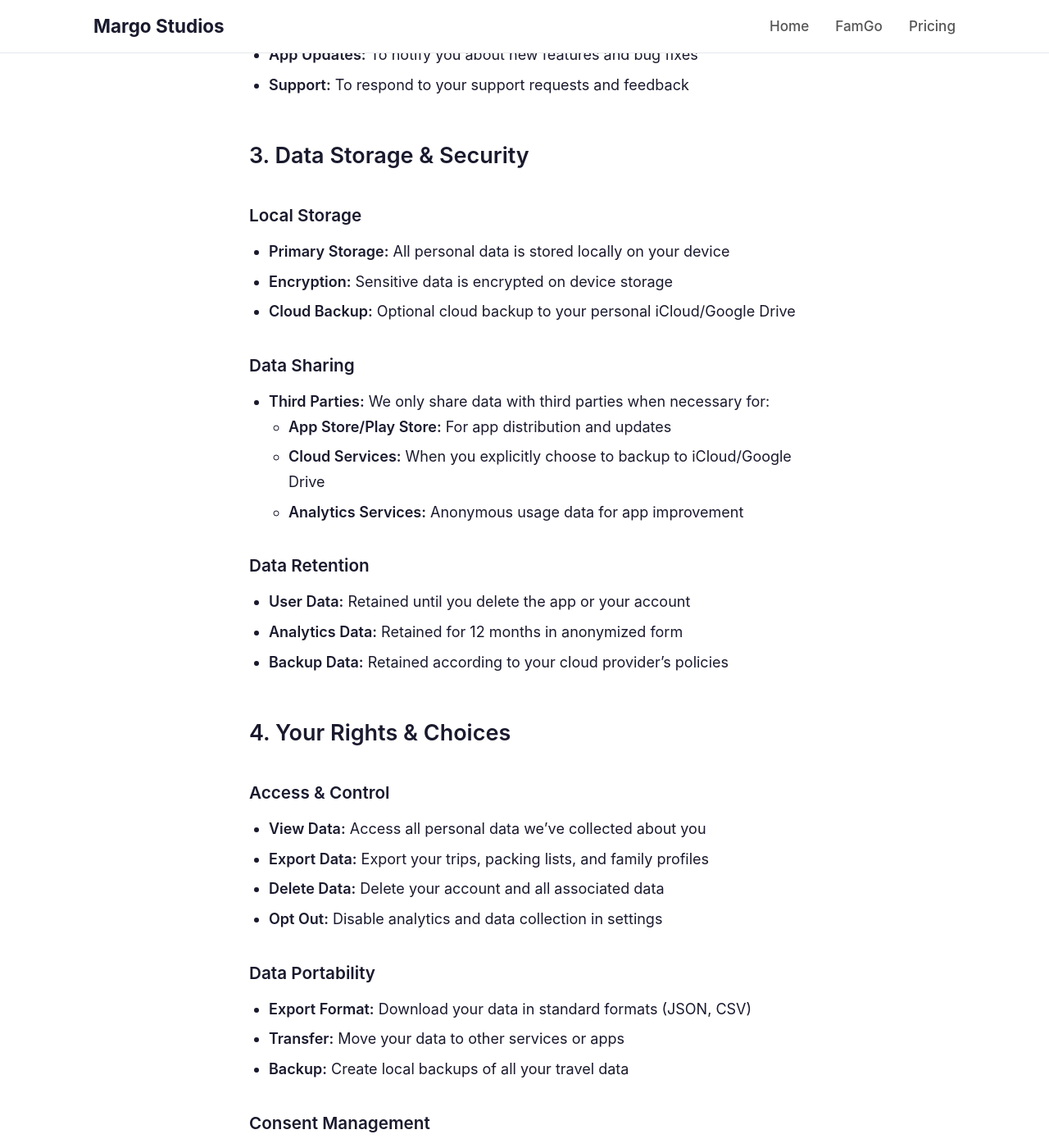
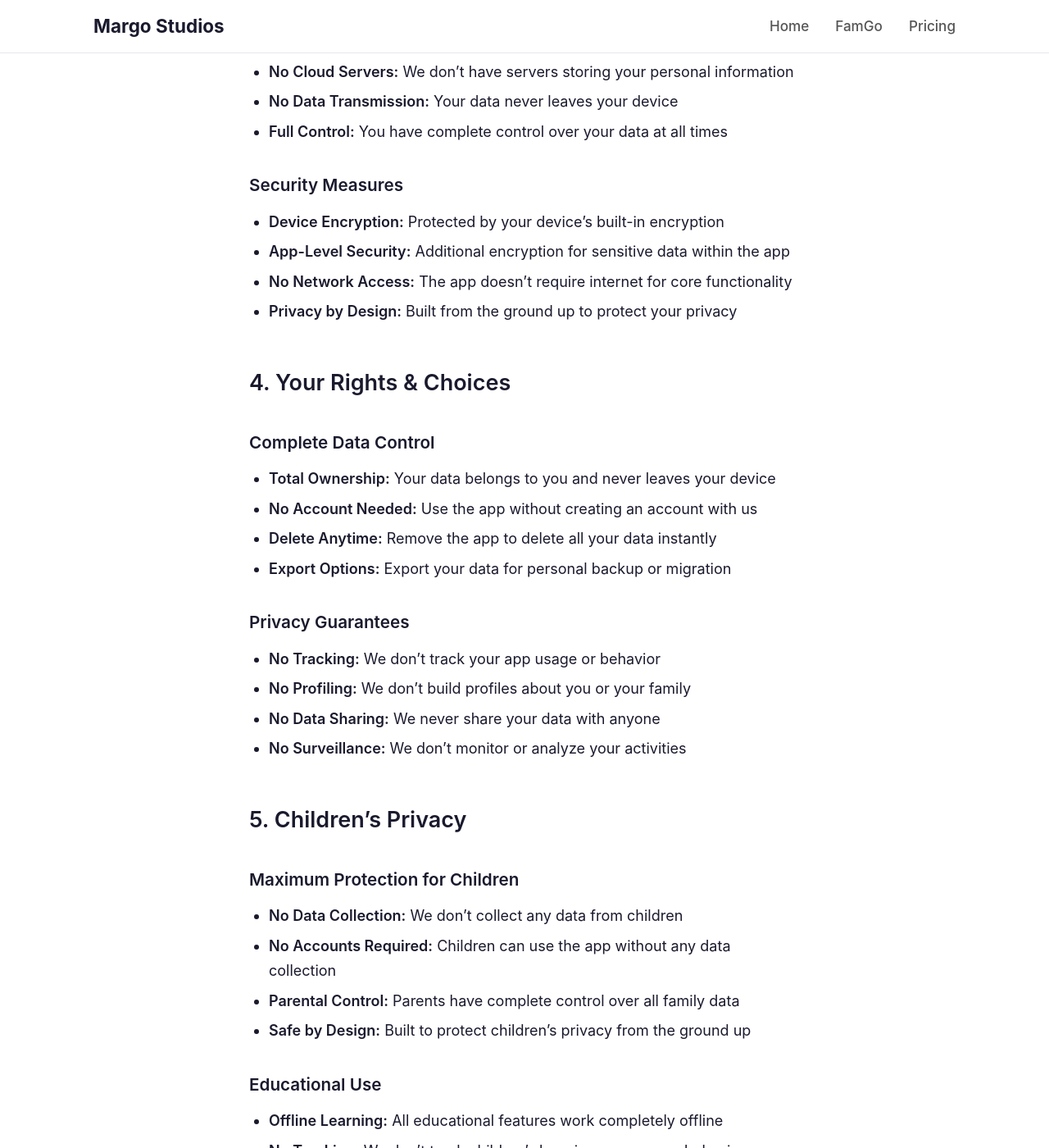
Before and after one commit to margostudios/margostudios-website, a Jekyll site: the page built from _pages/privacy-policy.md, in a window 1280 px wide and 1400 px high, scrolled down 1523 px. Shown: the whole window at 82% size. Built offline with Jekyll 4.4.1, drawn with Linux system fonts in a browser that asks for light colours; some of the changed text lies outside the part shown.

Commit message:
updated to accurately portray the privacy of the app

```diff
--- a/_pages/privacy-policy.md
+++ b/_pages/privacy-policy.md
@@ -8,115 +8,103 @@ permalink: /privacy-policy/
 
 ## 1. Information We Collect
 
-### Personal Information
+### No Data Collection
+- **Local Storage Only:** We do not collect, store, or transmit any of your personal data
+- **Offline First:** All your information remains on your device
+- **No Analytics:** We don't track how you use the app
+- **No Marketing:** We don't collect data for advertising or marketing purposes
+
+### What You Store Locally
 - **Family Member Data:** Names, ages, relationships, passport expiration dates
 - **Trip Information:** Destinations, dates, travel details
 - **Packing Lists:** Items you need to pack, quantities, categories
 - **Documents:** Photos, PDFs, travel documents you upload
 - **Preferences:** Settings and app customization choices
 
-### Device Information
-- **Device Type:** iOS/Android device information
-- **App Version:** Version and build number
-- **Usage Analytics:** How you use the app features (anonymized)
-
-### Location Data
-- **Optional:** Location access is optional and only used with your explicit consent
-- **Purpose:** To enhance travel planning with location-based suggestions
-- **Storage:** Location data is processed locally and not stored long-term
-
 ## 2. How We Use Your Information
 
-### Core Functionality
-- **Trip Planning:** Create and manage family travel itineraries
-- **Packing Lists:** Generate personalized packing recommendations
-- **Document Storage:** Securely store travel documents and photos
-- **Family Profiles:** Manage family member information for travel planning
+### Local Processing Only
+- **Trip Planning:** All trip planning happens entirely on your device
+- **Packing Lists:** Generated locally based on your family's needs
+- **Document Storage:** Stored securely on your device only
+- **Family Profiles:** Managed locally without any data transmission
 
-### Analytics & Improvement
-- **Anonymous Usage Data:** To improve app features and user experience
-- **Crash Reports:** Technical information to fix bugs and improve stability
-- **Feature Usage:** To understand which features are most valuable
-
-### Communication
-- **App Updates:** To notify you about new features and bug fixes
-- **Support:** To respond to your support requests and feedback
+### No External Use
+- **No Analytics:** We don't analyze your usage patterns
+- **No Marketing:** We don't use your data for advertising
+- **No Sharing:** We don't share your data with third parties
+- **No Profiling:** We don't create profiles about you or your family
 
 ## 3. Data Storage & Security
 
-### Local Storage
-- **Primary Storage:** All personal data is stored locally on your device
-- **Encryption:** Sensitive data is encrypted on device storage
-- **Cloud Backup:** Optional cloud backup to your personal iCloud/Google Drive
+### Local Storage Only
+- **Device Storage:** All data is stored exclusively on your device
+- **No Cloud Servers:** We don't have servers storing your personal information
+- **No Data Transmission:** Your data never leaves your device
+- **Full Control:** You have complete control over your data at all times
 
-### Data Sharing
-- **Third Parties:** We only share data with third parties when necessary for:
-  - **App Store/Play Store:** For app distribution and updates
-  - **Cloud Services:** When you explicitly choose to backup to iCloud/Google Drive
-  - **Analytics Services:** Anonymous usage data for app improvement
-
-### Data Retention
-- **User Data:** Retained until you delete the app or your account
-- **Analytics Data:** Retained for 12 months in anonymized form
-- **Backup Data:** Retained according to your cloud provider's policies
+### Security Measures
+- **Device Encryption:** Protected by your device's built-in encryption
+- **App-Level Security:** Additional encryption for sensitive data within the app
+- **No Network Access:** The app doesn't require internet for core functionality
+- **Privacy by Design:** Built from the ground up to protect your privacy
 
 ## 4. Your Rights & Choices
 
-### Access & Control
-- **View Data:** Access all personal data we've collected about you
-- **Export Data:** Export your trips, packing lists, and family profiles
-- **Delete Data:** Delete your account and all associated data
-- **Opt Out:** Disable analytics and data collection in settings
+### Complete Data Control
+- **Total Ownership:** Your data belongs to you and never leaves your device
+- **No Account Needed:** Use the app without creating an account with us
+- **Delete Anytime:** Remove the app to delete all your data instantly
+- **Export Options:** Export your data for personal backup or migration
 
-### Data Portability
-- **Export Format:** Download your data in standard formats (JSON, CSV)
-- **Transfer:** Move your data to other services or apps
-- **Backup:** Create local backups of all your travel data
-
-### Consent Management
-- **Withdraw Consent:** Change your mind about data collection at any time
-- **Location Control:** Enable/disable location access in device settings
-- **Marketing Opt-Out:** Choose not to receive promotional communications
+### Privacy Guarantees
+- **No Tracking:** We don't track your app usage or behavior
+- **No Profiling:** We don't build profiles about you or your family
+- **No Data Sharing:** We never share your data with anyone
+- **No Surveillance:** We don't monitor or analyze your activities
 
 ## 5. Children's Privacy
 
-### Age-Appropriate Protection
-- **No Targeted Marketing:** We don't market to children under 13
-- **Limited Data Collection:** Minimal data collection for child users
-- **Parental Control:** Parents can manage and delete children's data
+### Maximum Protection for Children
+- **No Data Collection:** We don't collect any data from children
+- **No Accounts Required:** Children can use the app without any data collection
+- **Parental Control:** Parents have complete control over all family data
+- **Safe by Design:** Built to protect children's privacy from the ground up
 
 ### Educational Use
-- **School Projects:** Data may be used for educational travel planning activities
-- **Age Verification:** We take reasonable steps to verify user age when required
+- **Offline Learning:** All educational features work completely offline
+- **No Tracking:** We don't track children's learning progress or behavior
+- **Family Privacy:** All family travel planning remains private
 
 ## 6. Data Security
 
-### Protection Measures
-- **Encryption:** Data encrypted in transit and at rest
-- **Access Controls:** Secure authentication and authorization systems
-- **Regular Updates:** Security patches and vulnerability fixes
-- **Monitoring:** Continuous security monitoring and threat detection
+### Local Security Measures
+- **Device Encryption:** Protected by your device's built-in encryption
+- **App-Level Encryption:** Additional encryption for sensitive data within the app
+- **No Network Vulnerabilities:** No data transmission means no network-based security risks
+- **Regular Updates:** Security updates to protect your device locally
 
-### Breach Notification
-- **Prompt Notification:** We'll notify you within 72 hours of any data breach
-- **Clear Information:** Details about what data was affected and what we're doing
-- **Support:** Guidance on how to protect yourself after a breach
+### No Breach Risk
+- **No Servers to Hack:** Since we don't store your data, there's nothing to breach
+- **No Data Transmission:** Your data never travels over networks
+- **Local Only:** Security is focused on protecting your device, not remote servers
+- **Your Control:** You control physical and digital access to your data
 
 ## 7. International Data Transfers
 
-### Global Service
-- **Data Processing:** Your data may be processed in countries where we operate
-- **Legal Compliance:** We follow applicable data protection laws
-- **Standard Clauses:** EU Standard Contractual Clauses for international transfers
-- **Your Rights:** Your privacy rights regardless of your location
+### No International Transfers
+- **Local Only:** Your data never leaves your device, so there are no international transfers
+- **No Cross-Border Storage:** We don't store data in any country
+- **No Legal Compliance Needed:** Since we don't collect or store data, international data laws don't apply
+- **Universal Privacy:** Your privacy rights are the same regardless of your location
 
 ## 8. Changes to This Policy
 
-### Updates
-- **Notification:** We'll notify you of significant privacy policy changes
-- **Effective Date:** New policies take effect on the stated effective date
-- **Review Period:** 30 days to review and provide feedback on changes
-- **Continued Use:** Continued use means acceptance of updated policy
+### Policy Stability
+- **Simple Policy:** Our privacy policy is simple because we don't collect data
+- **Rare Changes:** We rarely need to update this policy
+- **Clear Communication:** Any changes will be clearly communicated
+- **Backward Compatibility:** We'll never start collecting data without your explicit consent
 
 ### Contact for Privacy Questions
 - **Email:** privacy@margostudios.com
@@ -130,13 +118,14 @@ permalink: /privacy-policy/
 - **Website:** https://margostudios.com
 - **App Support:** Through the app's help/support features
 
-### Regulatory Compliance
-- **GDPR Representative:** Available for EU users' data protection rights
-- **Data Protection Officer:** dpo@margostudios.com
-- **Legal Address:** Available upon request for legal proceedings
+### Simple Privacy Commitment
+- **No Data Collection:** We're committed to never collecting your personal data
+- **Local First:** Your privacy is protected by keeping everything local
+- **Transparent:** We're always clear about our privacy practices
+- **User Focused:** Your trust and privacy are our top priorities
 
 ---
 
 **This privacy policy is effective as of February 5, 2026 and may be updated.**
 
-*Family Travel by Margo Studios is committed to protecting your privacy and ensuring transparent data practices. We believe travel planning should be personal, secure, and focused on creating amazing family memories.*
+*Family Travel by Margo Studios is committed to protecting your privacy by never collecting your personal data. We believe travel planning should be completely private, secure, and focused on creating amazing family memories without surveillance.*
```
